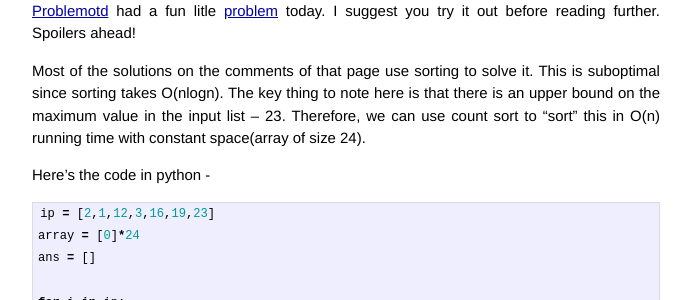
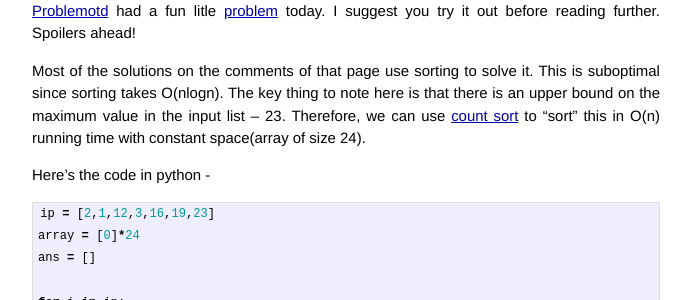
Before and after one commit to gsathya/blog, a Jekyll site: the page built from _posts/2014-03-31-sort-times.md, in a window 1280 px wide. Shown: the part 172-472 px from the top of the page, without its empty margins (294-985 px from the left). Built offline with Jekyll 4.4.1, drawn with Linux system fonts in a browser that asks for light colours; comment, search, counter and statistics services are not loaded; part of the change alters nothing that is shown.

Commit message:
add link to count sort

```diff
--- a/_posts/2014-03-31-sort-times.md
+++ b/_posts/2014-03-31-sort-times.md
@@ -12,9 +12,9 @@ suggest you try it out before reading further. Spoilers ahead!
 Most of the solutions on the comments of that page use sorting to
 solve it. This is suboptimal since sorting takes O(nlogn). The key
 thing to note here is that there is an upper bound on the maximum
-value in the input list -- 23. Therefore, we can use count sort to
-"sort" this in O(n) running time with constant space(array of size
-24).
+value in the input list -- 23. Therefore, we can use
+[count sort](http://en.wikipedia.org/wiki/Counting_sort) to "sort"
+this in O(n) running time with constant space(array of size 24).
 
 Here's the code in python -
 
```
